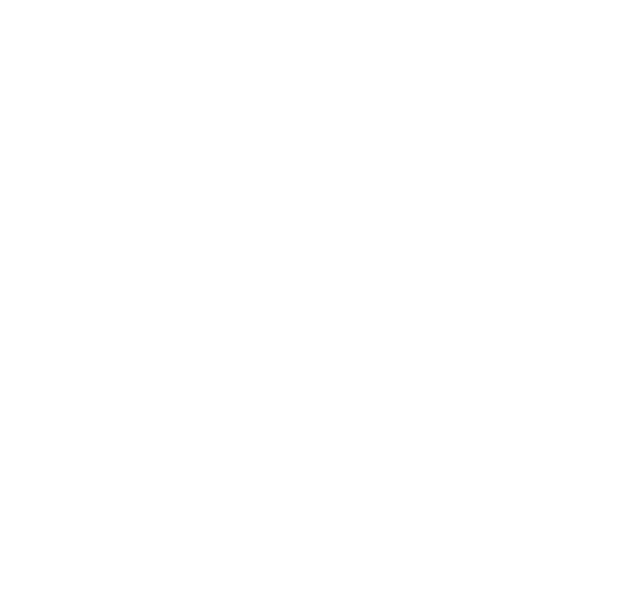
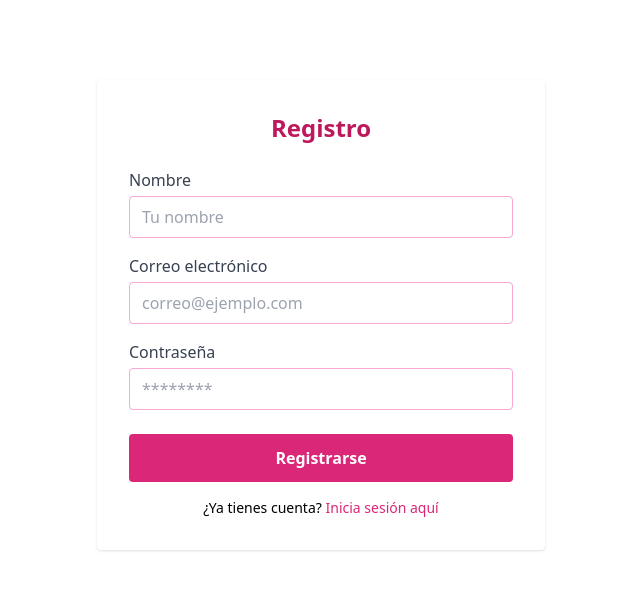
Before and after one commit to Juanjo1414/Proyecto-Ingenieria-Web-2025-1-Front, a React (Vite) app: page /register in a window 1280 px wide. Before the commit this address had no page. Shown: the top 590 px of the page, without its empty margins (319-959 px from the left). Built offline with nearby package versions, Linux system fonts and the light colour scheme.

Commit message:
Se crea el register

```diff
--- a/src/components/Sidebar.tsx
+++ b/src/components/Sidebar.tsx
@@ -11,7 +11,7 @@
     const links = [
         { to: '/admin/dashboard', label: 'Dashboard Admin', icon: <FaTachometerAlt />, roles: ['admin'] },
         { to: '/products', label: 'Productos', icon: <FaBoxOpen />, roles: ['admin', 'employee'] },
-        { to: '/product-tests', label: 'Pruebas de Productos', icon: <FaVials />, roles: ['admin', 'employee', 'tester'] },
+        { to: '/product-tests', label: 'Pruebas de Productos', icon: <FaVials />, roles: ['admin', 'tester'] },
         { to: '/users-management', label: 'Gestión de Usuarios', icon: <FaUsers />, roles: ['admin'] },
         { to: '/orders-management', label: 'Gestión de Órdenes', icon: <FaShoppingCart />, roles: ['admin'] },
         { to: '/tester/dashboard', label: 'Dashboard Tester', icon: <FaTachometerAlt />, roles: ['tester'] },
--- a/src/pages/Login.tsx
+++ b/src/pages/Login.tsx
@@ -1,7 +1,7 @@
 import React, { useState } from 'react';
 import { useAuth } from '../context/AuthContext';
-import { useNavigate } from 'react-router-dom';
-import  toast from 'react-hot-toast';
+import { useNavigate, Link } from 'react-router-dom';  // Importa Link
+import toast from 'react-hot-toast';
 
 const Login = () => {
   const { login } = useAuth();
@@ -15,11 +15,8 @@
     try {
       await login(email, password);
       const user = JSON.parse(localStorage.getItem('user') || '{}');
-    console.log(user);
-
       toast.success(`Bienvenido, ${user.name || user.email}!`);
 
-    // Redirigir según el rol del usuario
       if (user.role === 'admin') {
         navigate('/admin/dashboard');
       } else if (user.role === 'tester') {
@@ -33,10 +30,9 @@
       }
     } catch (error) {
       toast.error('Error al iniciar sesión. Verifica tus credenciales.');
-    console.error("Login error:", error);
+      console.error('Login error:', error);
     }
   };
-
 
   return (
     <form onSubmit={handleSubmit} className="max-w-md mx-auto mt-20 p-8 bg-white rounded shadow">
@@ -69,6 +65,13 @@
       >
         Iniciar sesión
       </button>
+
+      <p className="text-center mt-6 text-sm text-gray-600">
+        ¿No tienes cuenta?{' '}
+        <Link to="/register" className="text-pink-600 hover:underline">
+          Regístrate aquí
+        </Link>
+      </p>
     </form>
   );
 };
--- a/src/pages/OrdersManagement.tsx
+++ b/src/pages/OrdersManagement.tsx
@@ -79,7 +79,9 @@
                           ? order.products.map(p => (typeof p === 'object' && p.name ? p.name : p)).join(', ')
                           : 'N/A'}
                       </td>
-                      <td className="py-2 px-4 border-b">${order.total_amount.toFixed(2)}</td>
+                      <td className="py-2 px-4 border-b">
+                        ${Number(order.total_amount).toFixed(2)}
+                      </td>
                       <td className="py-2 px-4 border-b">{order.payment_status}</td>
                     </tr>
                   ))}
--- /dev/null
+++ b/src/pages/Register.tsx
@@ -0,0 +1,92 @@
+import React, { useState } from 'react';
+import axios from 'axios';
+import toast from 'react-hot-toast';
+import { useNavigate } from 'react-router-dom';
+
+const Register = () => {
+  const navigate = useNavigate();
+
+  const [form, setForm] = useState({
+    name: '',
+    email: '',
+    password: '',
+    role: 'client', // rol fijo por defecto
+  });
+
+  const handleChange = (e: React.ChangeEvent<HTMLInputElement>) => {
+    const { name, value } = e.target;
+    setForm((prev) => ({ ...prev, [name]: value }));
+  };
+
+  const handleSubmit = async (e: React.FormEvent) => {
+    e.preventDefault();
+    try {
+      await axios.post('http://localhost:3000/users/register', form);
+      toast.success('Registro exitoso, ahora puedes iniciar sesión');
+      navigate('/login');
+    } catch (err: any) {
+      console.error(err);
+      toast.error('Error al registrar usuario');
+    }
+  };
+
+  return (
+    <form onSubmit={handleSubmit} className="max-w-md mx-auto mt-20 p-8 bg-white rounded shadow">
+      <h2 className="text-2xl font-bold mb-6 text-center text-pink-700">Registro</h2>
+
+      <label className="block mb-4">
+        <span className="text-gray-700">Nombre</span>
+        <input
+          name="name"
+          value={form.name}
+          onChange={handleChange}
+          required
+          className="mt-1 block w-full border border-pink-300 rounded px-3 py-2"
+          placeholder="Tu nombre"
+        />
+      </label>
+
+      <label className="block mb-4">
+        <span className="text-gray-700">Correo electrónico</span>
+        <input
+          type="email"
+          name="email"
+          value={form.email}
+          onChange={handleChange}
+          required
+          className="mt-1 block w-full border border-pink-300 rounded px-3 py-2"
+          placeholder="correo@ejemplo.com"
+        />
+      </label>
+
+      <label className="block mb-6">
+        <span className="text-gray-700">Contraseña</span>
+        <input
+          type="password"
+          name="password"
+          value={form.password}
+          onChange={handleChange}
+          required
+          className="mt-1 block w-full border border-pink-300 rounded px-3 py-2"
+          placeholder="********"
+        />
+      </label>
+
+      <button
+        type="submit"
+        className="w-full bg-pink-600 text-white font-semibold py-3 rounded hover:bg-pink-700 transition"
+      >
+        Registrarse
+      </button>
+
+      <p className="text-sm mt-4 text-center">
+        ¿Ya tienes cuenta?{' '}
+        <a href="/login" className="text-pink-600 hover:underline">
+          Inicia sesión aquí
+        </a>
+      </p>
+    </form>
+  );
+};
+
+export default Register;
--- a/src/routes/AppRoutes.tsx
+++ b/src/routes/AppRoutes.tsx
@@ -1,5 +1,6 @@
 import { Routes, Route } from 'react-router-dom';
 import Login from '../pages/Login';
+import Register from '../pages/Register'; // Importamos el Register
 import ProtectedRoute from './ProtectedRoute';
 import DashboardAdmin from '../pages/DashboardAdmin';
 import DashboardTester from '../pages/DashboardTester';
@@ -16,8 +17,12 @@
 
 const AppRoutes = () => (
   <Routes>
+    {/* Rutas públicas */}
     <Route path="/" element={<Login />} />
+    <Route path="/login" element={<Login />} />
+    <Route path="/register" element={<Register />} />
 
+    {/* Rutas protegidas */}
     <Route
       path="/admin/dashboard"
       element={
@@ -117,6 +122,7 @@
       }
     />
 
+    {/* Ruta para acceso no autorizado */}
     <Route path="/unauthorized" element={<Unauthorized />} />
   </Routes>
 );
```
Lines whose indentation alone changed are shown as unchanged.
